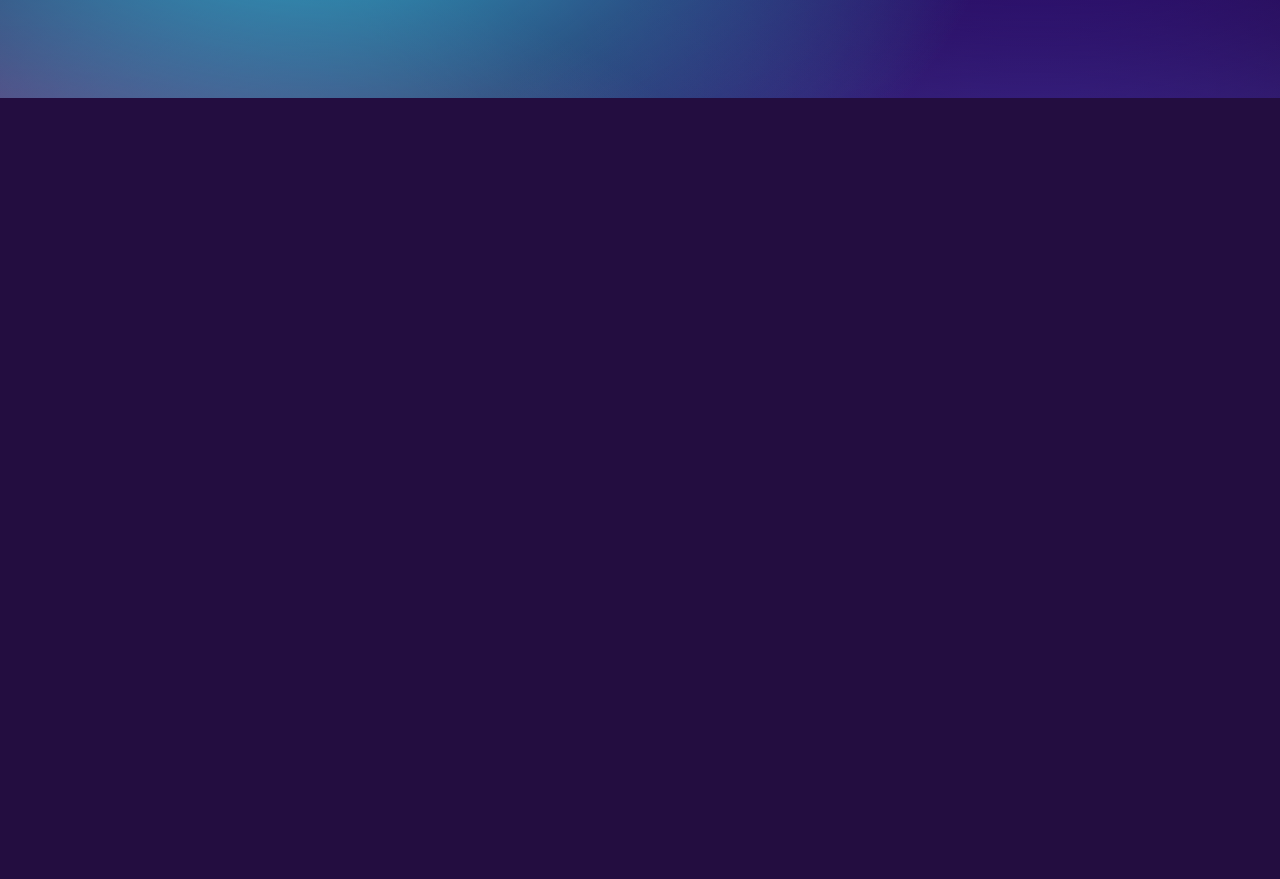
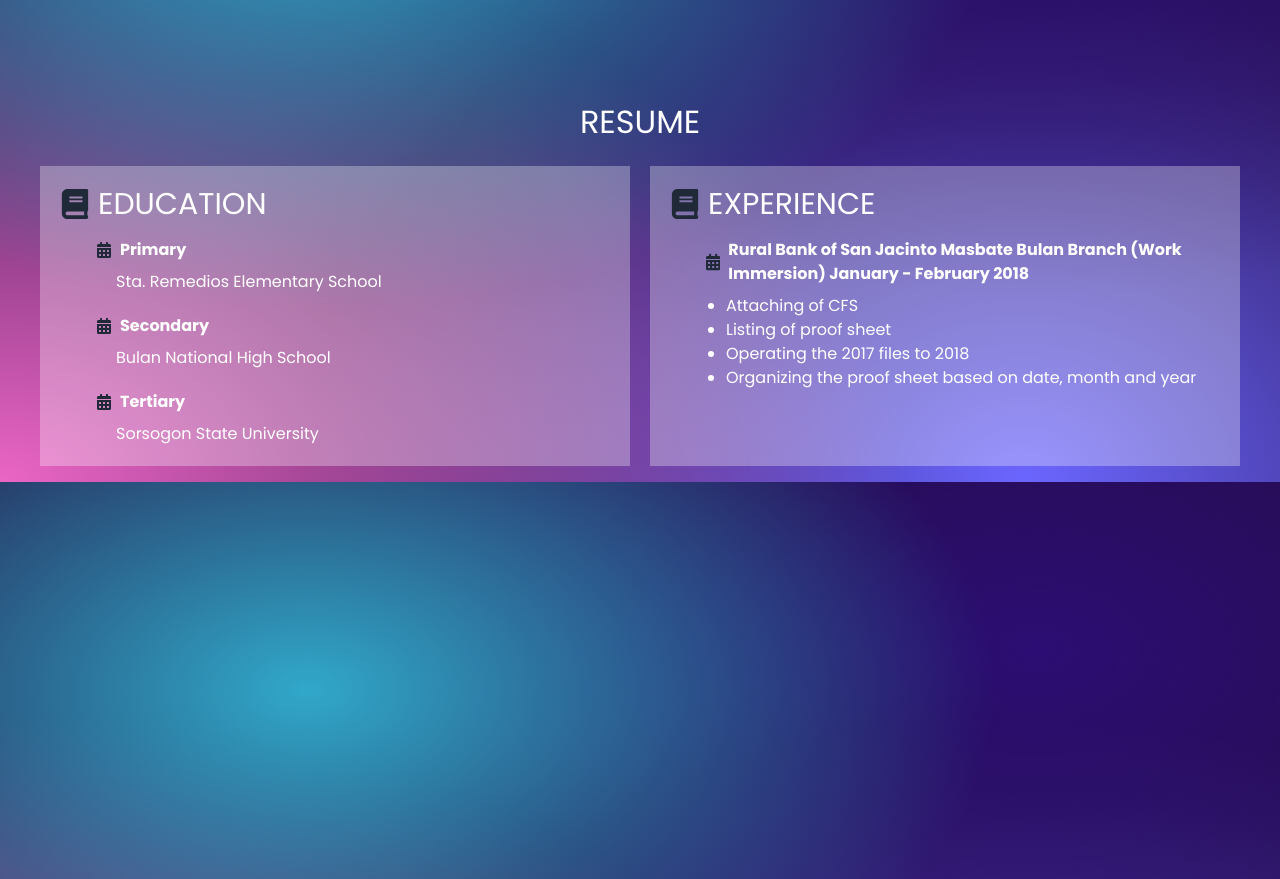
Before and after one commit to FlorianeLazarte/floriane-lazarte, a React (Vite) app: page / in a window 1280 px wide. Shown: the part 1918-2797 px from the top of the page. Before the commit the page ends 2016 px from the top, so only its background shows below. Built offline with nearby package versions, Linux system fonts and the light colour scheme.

Commit message:
add resume section

```diff
--- a/package.json
+++ b/package.json
@@ -11,6 +11,7 @@
   "dependencies": {
     "react": "^18.2.0",
     "react-dom": "^18.2.0",
+    "react-icons": "^4.7.1",
     "react-simple-typewriter": "^5.0.1"
   },
   "devDependencies": {
--- a/src/App.jsx
+++ b/src/App.jsx
@@ -1,5 +1,5 @@
 import { Navbar } from "./components";
-import { About, Home, Projects } from "./pages";
+import { About, Home, Projects, Resume } from "./pages";
 
 function App() {
   return (
@@ -8,6 +8,7 @@
       <Home />
       <About />
       <Projects />
+      <Resume />
     </div>
   );
 }
--- /dev/null
+++ b/src/pages/Resume.jsx
@@ -0,0 +1,72 @@
+import React from "react";
+import { FaBook, FaCalendarAlt } from "react-icons/fa";
+
+function Resume() {
+  return (
+    <div className="w-full h-screen">
+      <div className="max-w-[1200px] mx-auto w-full flex flex-col gap-5">
+        <div className="mx-auto text-center">
+          <h1 className="text-primary text-[32px]">RESUME</h1>
+        </div>
+        <div className="flex w-full gap-5">
+          <div className="bg-white bg-opacity-30 w-full p-5 flex flex-col gap-4">
+            <div className="flex justify-start items-center gap-2 text-3xl">
+              <FaBook className="text-gray-800" /> EDUCATION
+            </div>
+            <div className="flex flex-col gap-5 ml-9">
+              <div className="flex flex-col gap-2">
+                <span className="flex gap-2 items-center">
+                  <FaCalendarAlt className="text-gray-800" />{" "}
+                  <span className="font-bold">Primary</span>
+                </span>
+                <p className="ml-5">Sta. Remedios Elementary School</p>
+              </div>
+
+              <div className="flex flex-col gap-2">
+                <span className="flex gap-2 items-center">
+                  <FaCalendarAlt className="text-gray-800" />{" "}
+                  <span className="font-bold">Secondary</span>
+                </span>
+                <p className="ml-5">Bulan National High School</p>
+              </div>
+
+              <div className="flex flex-col gap-2">
+                <span className="flex gap-2 items-center">
+                  <FaCalendarAlt className="text-gray-800" />{" "}
+                  <span className="font-bold">Tertiary</span>
+                </span>
+                <p className="ml-5">Sorsogon State University</p>
+              </div>
+            </div>
+          </div>
+          <div className="bg-white bg-opacity-30 w-full p-5 flex flex-col gap-4">
+            <div className="flex justify-start items-center gap-2 text-3xl">
+              <FaBook className="text-gray-800" /> EXPERIENCE
+            </div>
+            <div className="flex flex-col gap-5 ml-9">
+              <div className="flex flex-col gap-2">
+                <span className="flex gap-2 items-center ">
+                  <FaCalendarAlt className="text-gray-800 text-[22px]" />
+                  <span className="font-bold">
+                    Rural Bank of San Jacinto Masbate Bulan Branch (Work
+                    Immersion) January - February 2018
+                  </span>
+                </span>
+                <ul className="ml-5 list-disc">
+                  <li>Attaching of CFS</li>
+                  <li>Listing of proof sheet</li>
+                  <li>Operating the 2017 files to 2018</li>
+                  <li>
+                    Organizing the proof sheet based on date, month and year
+                  </li>
+                </ul>
+              </div>
+            </div>
+          </div>
+        </div>
+      </div>
+    </div>
+  );
+}
+
+export default Resume;
--- a/src/pages/index.js
+++ b/src/pages/index.js
@@ -1,5 +1,6 @@
 import Home from "./Home";
 import Projects from "./Projects";
 import About from "./About";
+import Resume from "./Resume";
 
-export { Home, Projects, About };
+export { Home, Projects, About, Resume };
```
Also changed, not shown: 1 other file (tests, documents, lock files or other folders).
